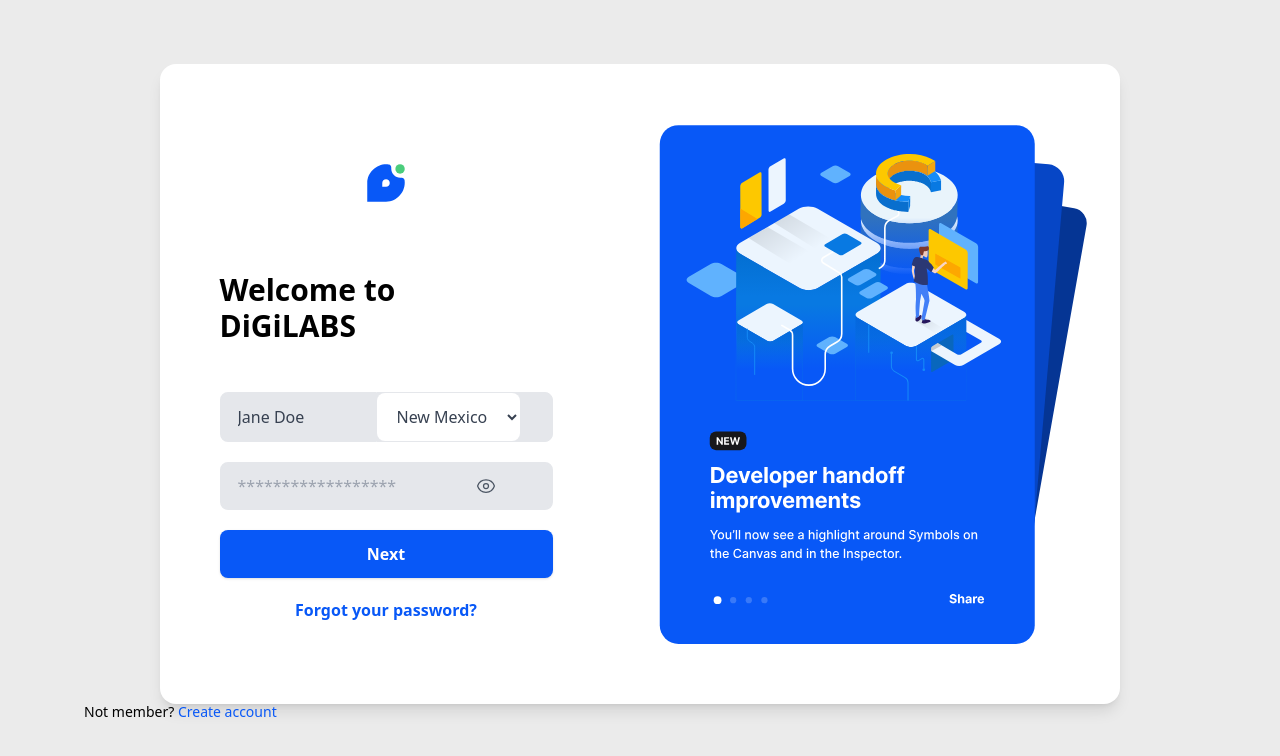
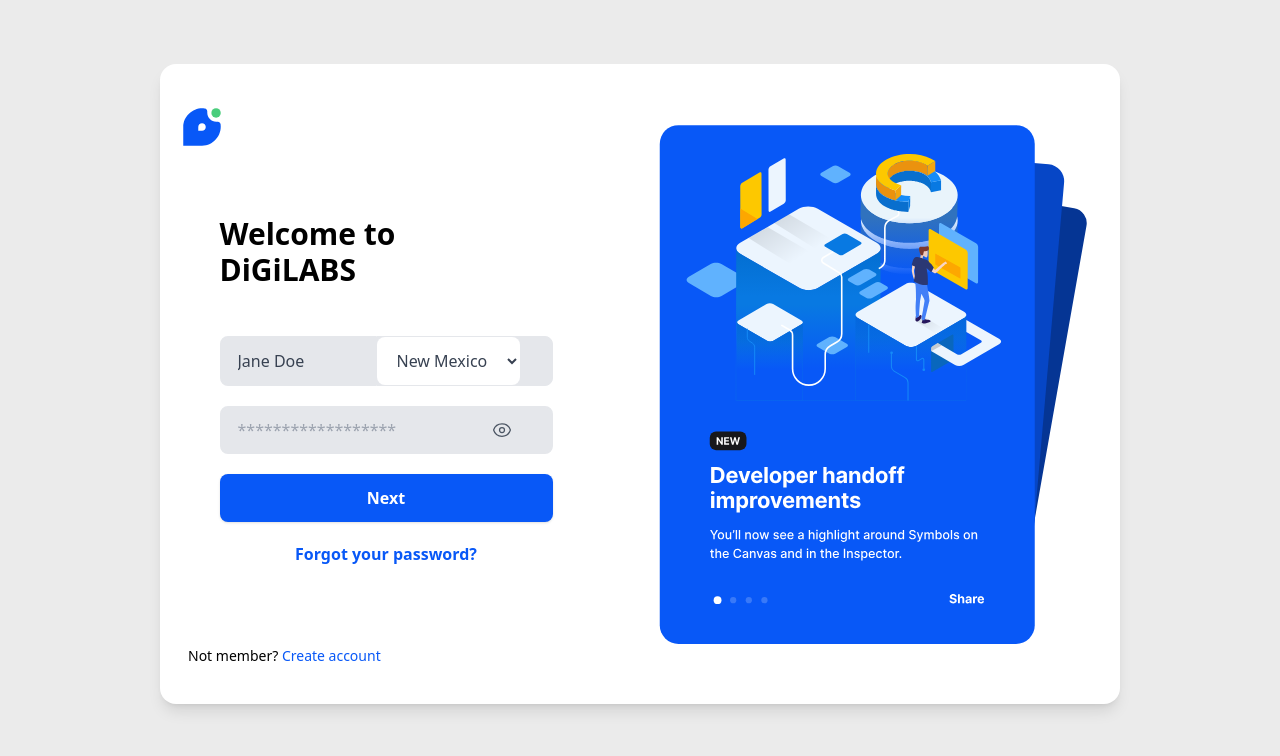
Before and after one commit to rakibul-wdp/auth-design, a Next.js app: page / in a window 1280 px wide. Shown: the top 756 px of the page. Built offline with nearby package versions, Linux system fonts and the light colour scheme.

Commit message:
all device responsive done

```diff
--- a/src/app/page.js
+++ b/src/app/page.js
@@ -17,7 +17,7 @@
   return (
     <div className='w-9/12 h-[80vh] bg-white shadow-lg rounded-2xl flex items-center justify-around'>
       <div className=''>
-        <div className='mt-[-3rem] mb-16 flex items-center justify-around'>
+        <div className='mt-[-3rem] mb-16 lg:ml-[-15rem] xl:ml-[-23rem] 2xl:ml-[-25rem] flex items-center justify-around'>
           <Image className='' src="/logo.svg" alt="me" width="50" height="50" />
           <p className='text-sm block sm:block md:block lg:hidden xl:hidden 2xl:hidden'>Not member? <span className='text-[#0858F7]'>Create account</span></p>
         </div>
@@ -36,7 +36,7 @@
           <div className="w-full relative mb-5">
             <input className="bg-gray-200 appearance-none border-2 border-gray-200 rounded-lg w-full py-3 px-4 text-gray-700 leading-tight focus:outline-none focus:bg-white focus:border-[#0858F7]" id="inline-password" type="password" placeholder="******************" />
             <button
-              className="absolute inset-y-0 flex items-center justify-center ml-[15rem] px-4 text-gray-600"
+              className="absolute inset-y-0 flex items-center justify-center ml-[15rem] sm:ml-[18rem] lg:ml-[15rem] xl:ml-[16rem] px-4 text-gray-600"
               onClick={togglePasswordVisibility}
             >
               {isPasswordVisible ? (
@@ -84,7 +84,7 @@
           </div>
         </form>
         <p className='text-center text-[#0858F7] font-bold'>Forgot your password?</p>
-        <p className='text-sm mb-[-10rem] ml-[-5rem] mt-20 hidden sm:hidden md:hidden lg:block xl:block 2xl:block'>Not member? <span className='text-[#0858F7]'>Create account</span></p>
+        <p className='text-sm mb-[-10rem] lg:mb-[-3rem] ml-[-5rem] lg:ml-10 xl:ml-6 2xl:ml-2 mt-20 hidden sm:hidden md:hidden lg:block xl:block 2xl:block'>Not member? <span className='text-[#0858F7]'>Create account</span></p>
       </div>
       <div className='hidden sm:hidden md:hidden lg:block xl:block 2xl:block'>
         <Image src="/auth.svg" alt="me" width="500" height="500" />
```
